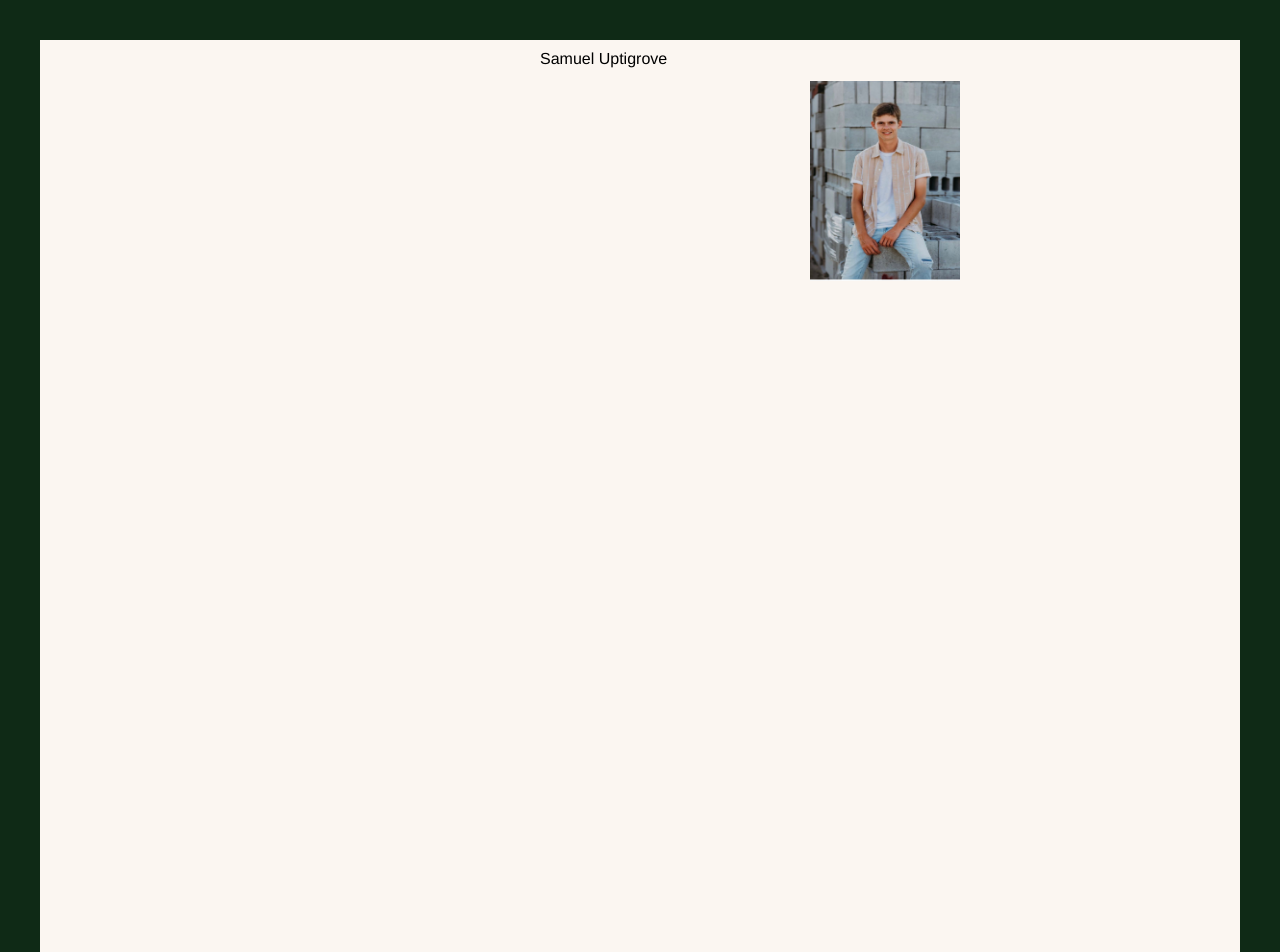
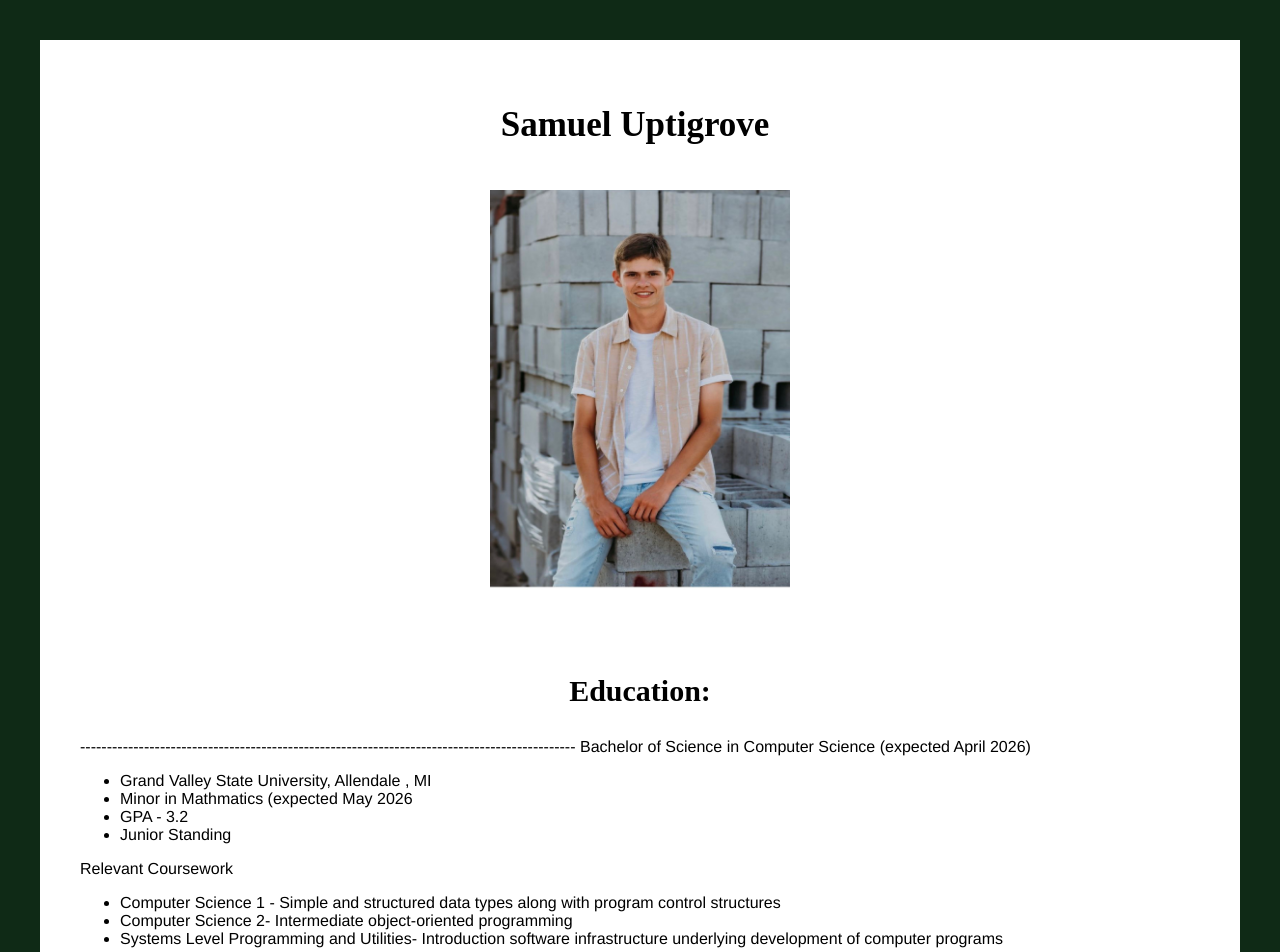
Before and after one commit to samupti/Personal_Website1, a plain HTML site: page index.html in a window 1280 px wide. Shown: the top 952 px of the page. Drawn offline with Linux system fonts and the light colour scheme.

Commit message:
Fixed Spacing and Section Splits and added new website information

```diff
--- a/index.html
+++ b/index.html
@@ -11,20 +11,23 @@
             padding: 20px;
         }
         header {
-            background-color: rgb(251, 246, 241);
-            header {text-align: center;}
-            padding: 10px 10px 1000px 500px;
+            background-color: rgb(255, 255, 255);
+            padding: 30px 10px 10px 0px;
         }
         section {
-            background-color:  rgb(229, 212, 189);
+            background-color:  rgb(255, 255, 255);
             color: rgb(0, 0, 0);
-            padding: 20px;
+            padding: 20px 40px 400px;
         }
         footer {
-            background:  rgb(229, 212, 189);
+            background:  rgb(255, 255, 255);
             padding: 10px 20px;
         }
-
+        #Picture_section {
+            background-color:  rgb(255, 255, 255);
+            color: rgb(0, 0, 0);
+            padding: 0px 0px 30px;
+        }
     </style>
     <!-- <ul>
         <li>About</li>
@@ -34,16 +37,41 @@
 <body>
 
     <!-- <h1>Samuel Uptigrove</h1> -->
-    <header>Samuel Uptigrove
+<header>
+    <center>
+    <b><p style="font-size: 35px; font-family: Proxima Nova;">Samuel Uptigrove</p></b>
+    </center>
+    <pre></pre>
+    <pre></pre>
+    <pre></pre>
+</header>
+<section id="Picture_section">
+    <center>
+        <img src="Portrait.jpeg" alt="" width="300" height="400">
+    <center>
+
+</section>
+<section>
+    <center>
+        <b><p style="font-size: 30px; font-family: Proxima Nova;">Education:</p></b>
+    </center>
+    <p>---------------------------------------------------------------------------------------------
+        Bachelor of Science in Computer Science (expected April 2026)
         <pre></pre>
-        <pre></pre>
-        <pre></pre>
-        <center>
-        <img src="Portrait.jpeg" alt="" width="150" height="200">
-        </center>
-    </header>
-
-    <section>triple_section</section>
+        <ul>
+            <li>Grand Valley State University, Allendale , MI</li>
+            <li>Minor in Mathmatics (expected May 2026</li>
+            <li>GPA - 3.2</li>
+            <li>Junior Standing</li>
+        </ul>
+        Relevant Coursework
+        <ul>
+            <li>Computer Science 1 - Simple and structured data types along with program control structures</li>
+            <li>Computer Science 2- Intermediate object-oriented programming</li>
+            <li>Systems Level Programming and Utilities- Introduction software infrastructure underlying development of computer programs</li>
+        </ul>
+    </p>
+    </section>
     <section>lower_section</section>
     <footer>footer</footer>
     <!-- <h1> Samuel Uptigrove</h1> -->
```
